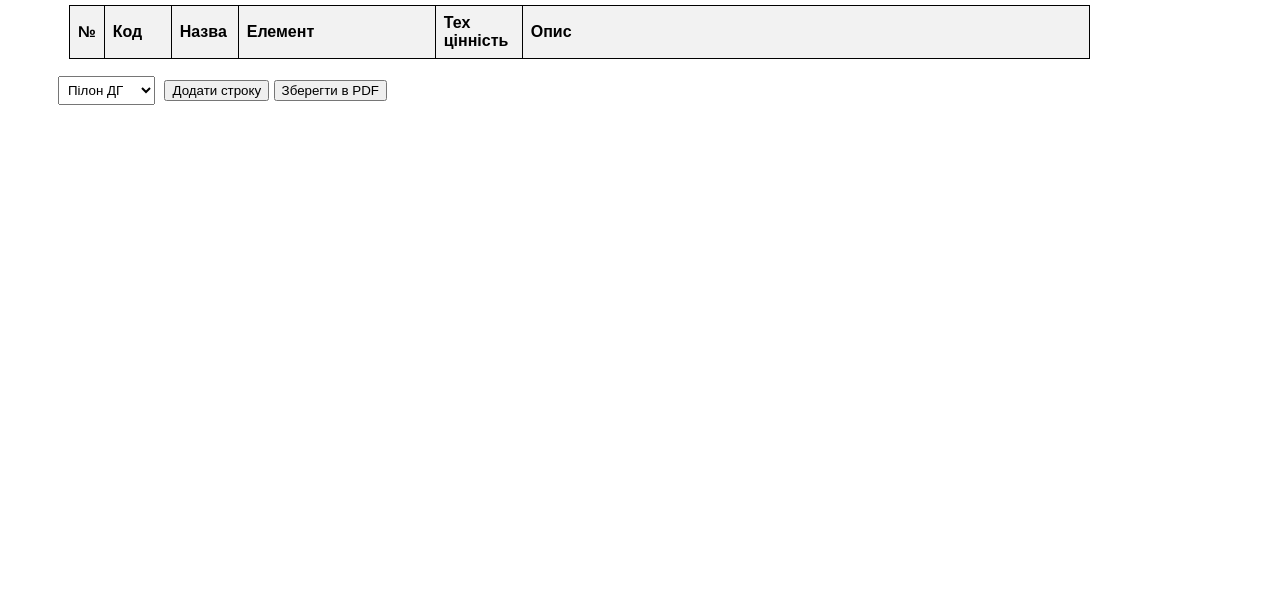
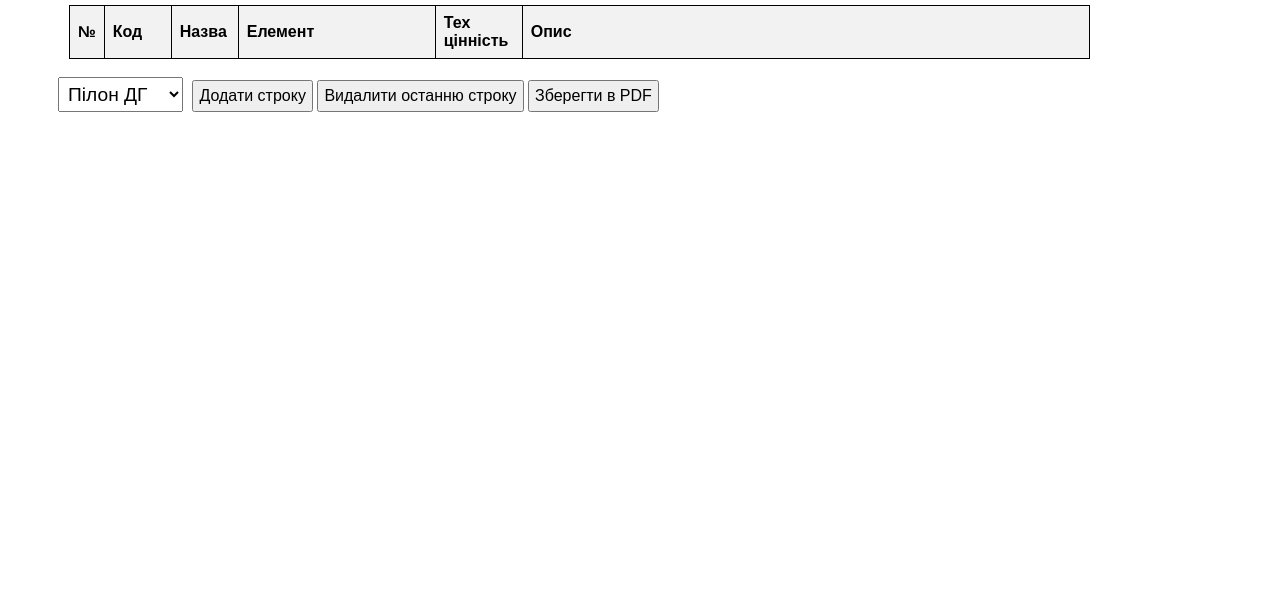
Before and after one commit to fedigojs/simplepole, a website: page public/index.html in a window 1280 px wide. Shown: the part 205-800 px from the top of the page. Drawn offline with nearby package versions, Linux system fonts and the light colour scheme.

Commit message:
все раотает кроме сохранения в пдф

```diff
--- a/public/index.html
+++ b/public/index.html
@@ -50,6 +50,8 @@
       <select id="nameSelector"></select>
       <button onclick="addRowBySelectedName()">Додати строку</button>
 
+      <button onclick="removeLastRow()">Видалити останню строку</button>
+
       <script src="https://cdnjs.cloudflare.com/ajax/libs/jspdf/2.4.0/jspdf.umd.min.js"></script>
       <button onclick="generatePDF()">Зберегти в PDF</button>
     </div>
--- a/public/script.js
+++ b/public/script.js
@@ -70,6 +70,17 @@ function addCellWithImage(row, imagePath) {
   cellImage.appendChild(imgElement);
 }
 
+function removeLastRow() {
+  const tableBody = document
+    .getElementById("myTable")
+    .getElementsByTagName("tbody")[0];
+  if (tableBody.rows.length > 0) {
+    tableBody.deleteRow(-1); // Удаляет последнюю строку таблицы
+  } else {
+    alert("В таблице нет строк для удаления.");
+  }
+}
+
 async function generatePDF() {
   const { jsPDF } = window.jspdf;
 
--- a/public/styles.css
+++ b/public/styles.css
@@ -77,6 +77,8 @@ body {
 
 button {
   margin-top: 10px;
+  padding: 5px;
+  font-size: medium;
 }
 
 img {
@@ -88,6 +90,7 @@ img {
 select {
   padding: 5px;
   margin-right: 5px;
+  font-size: larger;
 }
 
 /* Новые классы для управления шириной колонок */
```
